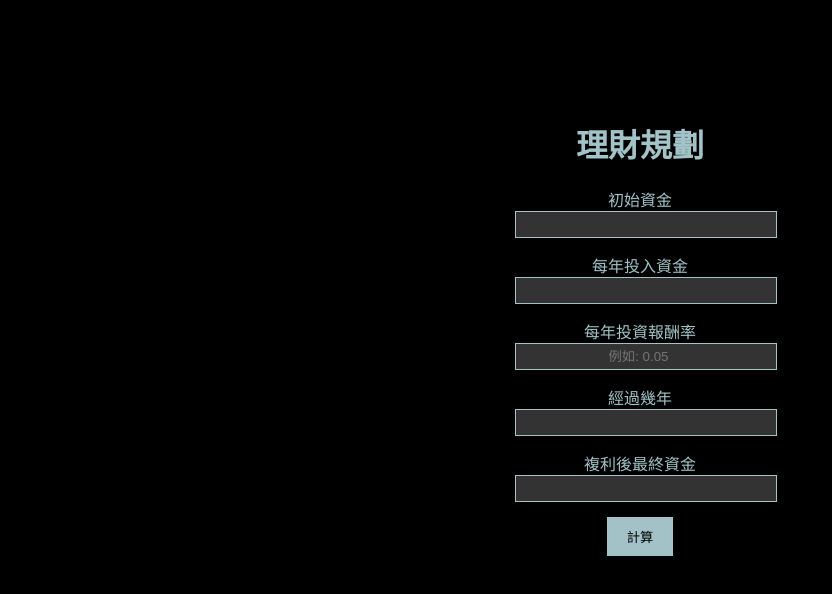
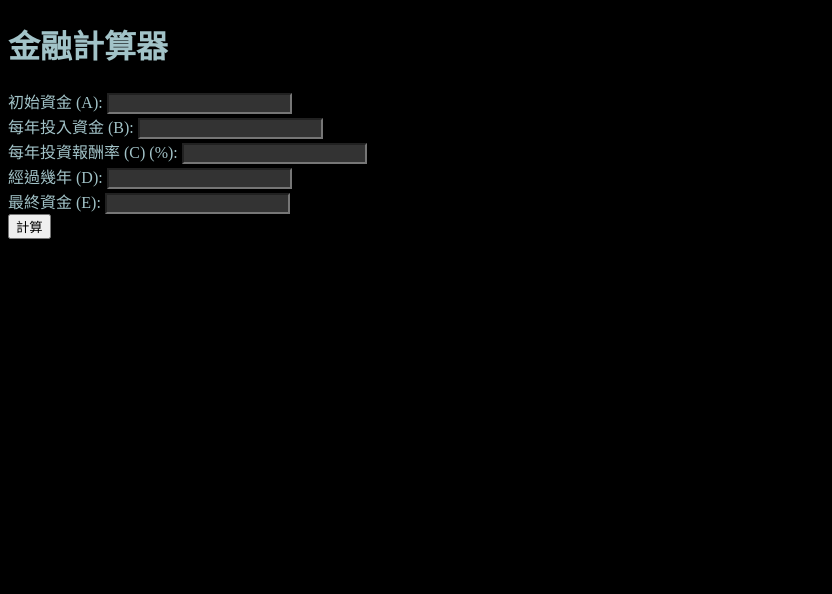
Before and after one commit to Nanako620/Investment-calculator, a plain HTML site: page index.html in a window 1280 px wide. Shown: the whole page, without its empty margins (0-832 px from the left). Drawn offline with nearby package versions, Linux system fonts and the light colour scheme.

Commit message:
Update index.html

```diff
--- a/index.html
+++ b/index.html
@@ -1,37 +1,43 @@
 <!DOCTYPE html>
-<html lang="zh">
+<html lang="zh-Hant">
 <head>
     <meta charset="UTF-8">
     <meta name="viewport" content="width=device-width, initial-scale=1.0">
-    <title>理財規劃</title>
-    <link rel="stylesheet" href="styles.css">
+    <title>金融計算器</title>
+    <style>
+        body {
+            background-color: black;
+            color: #A2C3C8; /* 淡藍綠色 */
+        }
+        input {
+            color: #A2C3C8;
+            background-color: #333;
+        }
+    </style>
 </head>
 <body>
-    <div class="container">
-        <h1>理財規劃</h1>
-        <div class="form-group">
-            <label for="A">初始資金</label>
-            <input type="number" id="A" step="any">
-        </div>
-        <div class="form-group">
-            <label for="B">每年投入資金</label>
-            <input type="number" id="B" step="any">
-        </div>
-        <div class="form-group">
-            <label for="C">每年投資報酬率</label>
-            <input type="number" id="C" step="any" placeholder="例如: 0.05">
-        </div>
-        <div class="form-group">
-            <label for="D">經過幾年</label>
-            <input type="number" id="D" step="any">
-        </div>
-        <div class="form-group">
-            <label for="E">複利後最終資金</label>
-            <input type="number" id="E" step="any">
-        </div>
-        <button onclick="calculate()">計算</button>
-        <div id="result"></div>
-    </div>
-    <script src="script.js"></script>
+    <h1>金融計算器</h1>
+
+    <!-- 輸入區域 -->
+    初始資金 (A): <input type="number" id="A" step="0.01"><br>
+    每年投入資金 (B): <input type="number" id="B" step="0.01"><br>
+    每年投資報酬率 (C) (%): <input type="number" id="C" step="0.01"><br>
+    經過幾年 (D): <input type="number" id="D" step="0.01"><br>
+    最終資金 (E): <input type="number" id="E" step="0.01"><br>
+    <button onclick="calculate()">計算</button>
+
+    <!-- 顯示結果 -->
+    <p id="result"></p>
+
+    <!-- 畫布元素 -->
+    <canvas id="myChart" width="400" height="200"></canvas>
+
+    <!-- 引入 Chart.js -->
+    <script src="https://cdn.jsdelivr.net/npm/chart.js"></script>
+
+    <!-- 主邏輯 -->
+    <script>
+        // 您的 JavaScript 計算代碼，包含 Chart.js 代碼
+    </script>
 </body>
 </html>
```
